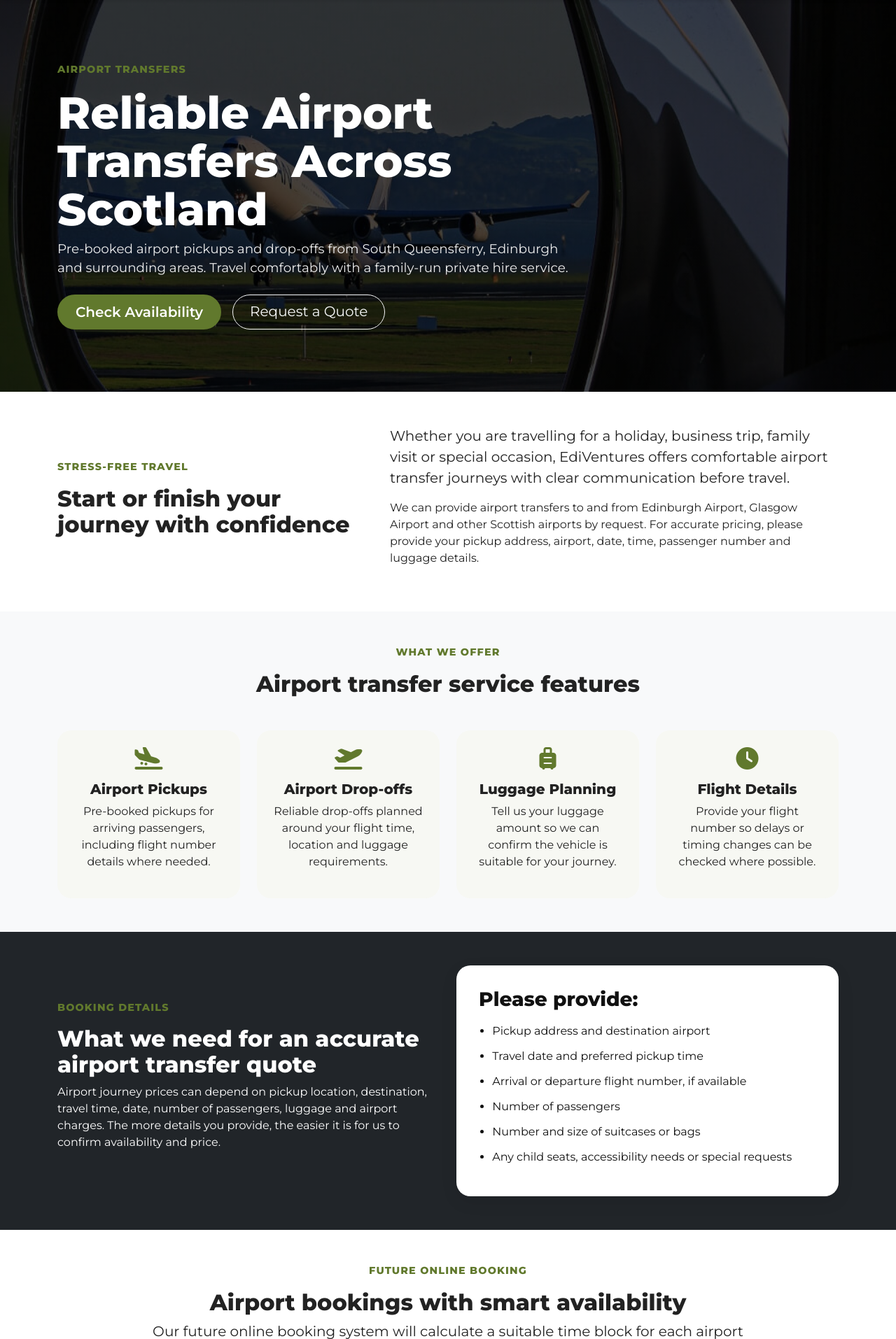
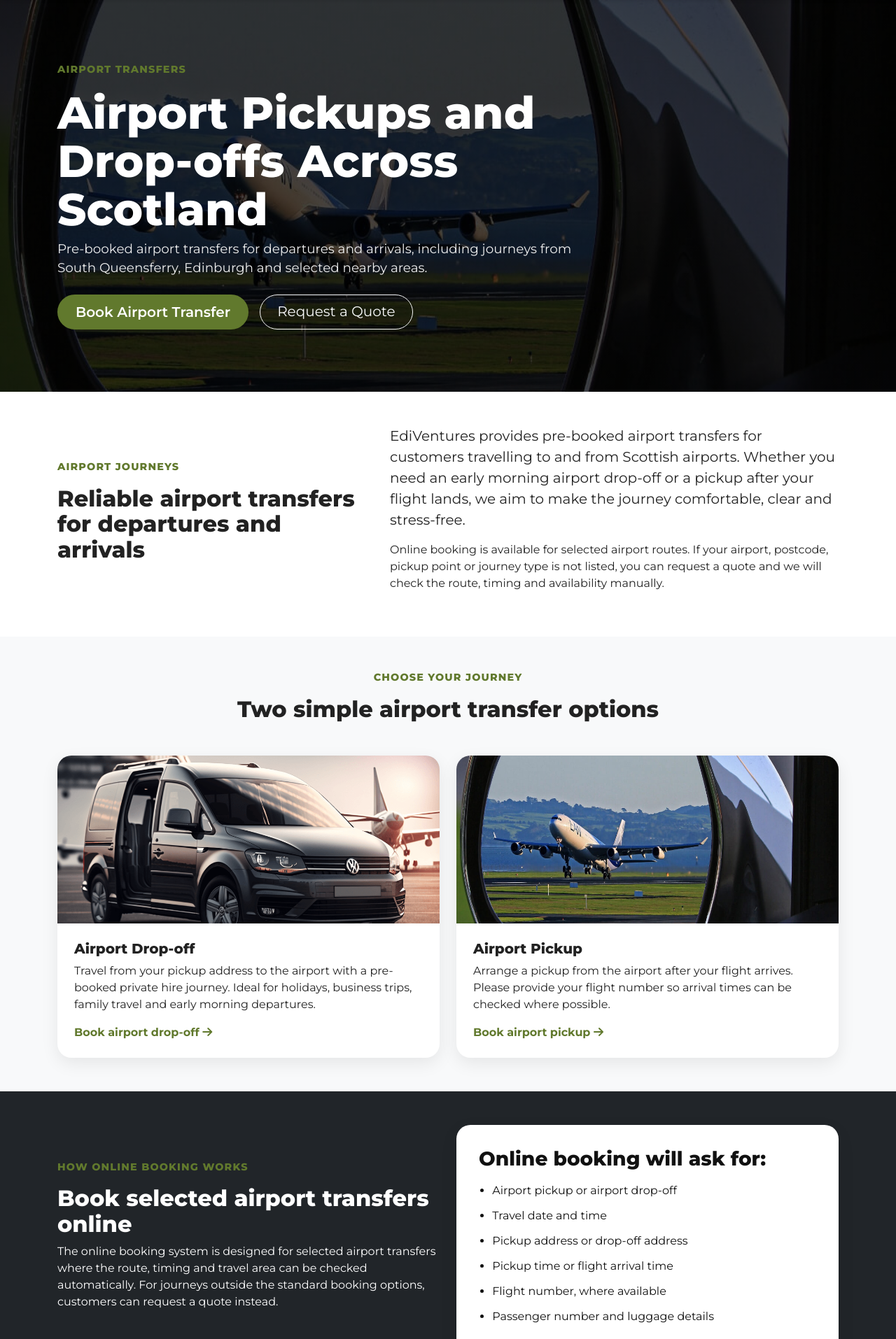
Before and after one commit to annasenen/ediventures, a PHP site: page /airport-transfers.php in a window 1280 px wide. Shown: the part 96-2010 px from the top of the page at 70% size. Run offline with PHP 8.4, Linux system fonts and the light colour scheme.

Commit message:
Update airport transfers wording and footer policy links

```diff
--- a/includes/footer.php
+++ b/includes/footer.php
@@ -55,6 +55,8 @@
                 <a href="/terms.php" class="footer-bottom-link">Terms & Conditions</a>
                 <span class="mx-2">|</span>
                 <a href="/cookies.php" class="footer-bottom-link">Cookie Policy</a>
+                <span class="mx-2">|</span>
+                <a href="/booking-policy.php" class="footer-bottom-link">Booking & Cancellation Policy</a>
             </div>
         </div>
     </div>
--- a/public/airport-transfers.php
+++ b/public/airport-transfers.php
@@ -1,6 +1,6 @@
 <?php
 $pageTitle = "Airport Transfers Scotland | EdiVentures Private Hire";
-$metaDescription = "Book reliable airport transfers with EdiVentures from South Queensferry, Edinburgh and across Scotland. Comfortable private hire journeys for airport pickups and drop-offs.";
+$metaDescription = "Book reliable airport transfers with EdiVentures from South Queensferry, Edinburgh and selected nearby areas. Comfortable private hire journeys for airport pickups and drop-offs.";
 $canonicalUrl = "https://www.ediventures.co.uk/airport-transfers";
 
 include __DIR__ . '/../includes/header.php';
@@ -14,13 +14,13 @@ include __DIR__ . '/../includes/nav.php';
             <div class="row align-items-center min-vh-50">
                 <div class="col-lg-8">
                     <p class="eyebrow mb-3">Airport Transfers</p>
-                    <h1 class="page-title">Reliable Airport Transfers Across Scotland</h1>
+                    <h1 class="page-title">Airport Pickups and Drop-offs Across Scotland</h1>
                     <p class="page-hero-text">
-                        Pre-booked airport pickups and drop-offs from South Queensferry, Edinburgh and surrounding areas.
-                        Travel comfortably with a family-run private hire service.
+                        Pre-booked airport transfers for departures and arrivals, including journeys from
+                        South Queensferry, Edinburgh and selected nearby areas.
                     </p>
                     <div class="d-flex flex-column flex-sm-row gap-3 mt-4">
-                        <a href="/availability.php" class="btn btn-brand btn-lg rounded-pill px-4">Check Availability</a>
+                        <a href="/airport-booking.php" class="btn btn-brand btn-lg rounded-pill px-4">Book Airport Transfer</a>
                         <a href="/quote.php" class="btn btn-outline-light btn-lg rounded-pill px-4">Request a Quote</a>
                     </div>
                 </div>
@@ -32,18 +32,19 @@ include __DIR__ . '/../includes/nav.php';
         <div class="container">
             <div class="row align-items-center gy-4">
                 <div class="col-lg-5">
-                    <p class="section-label">Stress-free travel</p>
-                    <h2 class="section-title">Start or finish your journey with confidence</h2>
+                    <p class="section-label">Airport journeys</p>
+                    <h2 class="section-title">Reliable airport transfers for departures and arrivals</h2>
                 </div>
                 <div class="col-lg-7">
                     <p class="lead">
-                        Whether you are travelling for a holiday, business trip, family visit or special occasion,
-                        EdiVentures offers comfortable airport transfer journeys with clear communication before travel.
+                        EdiVentures provides pre-booked airport transfers for customers travelling to and from
+                        Scottish airports. Whether you need an early morning airport drop-off or a pickup after
+                        your flight lands, we aim to make the journey comfortable, clear and stress-free.
                     </p>
                     <p>
-                        We can provide airport transfers to and from Edinburgh Airport, Glasgow Airport and other Scottish
-                        airports by request. For accurate pricing, please provide your pickup address, airport, date,
-                        time, passenger number and luggage details.
+                        Online booking is available for selected airport routes. If your airport, postcode,
+                        pickup point or journey type is not listed, you can request a quote and we will check the
+                        route, timing and availability manually.
                     </p>
                 </div>
             </div>
@@ -53,41 +54,37 @@ include __DIR__ . '/../includes/nav.php';
     <section class="py-5 bg-light">
         <div class="container">
             <div class="text-center mb-5">
-                <p class="section-label">What We Offer</p>
-                <h2 class="section-title">Airport transfer service features</h2>
+                <p class="section-label">Choose Your Journey</p>
+                <h2 class="section-title">Two simple airport transfer options</h2>
             </div>
 
             <div class="row g-4">
 
-                <div class="col-md-6 col-lg-3">
-                    <div class="feature-box text-center">
-                        <i class="fa-solid fa-plane-arrival"></i>
-                        <h3>Airport Pickups</h3>
-                        <p>Pre-booked pickups for arriving passengers, including flight number details where needed.</p>
+                <div class="col-md-6">
+                    <div class="service-card h-100">
+                        <img src="/assets/img/vehicle-airport-transfer.png" alt="Private hire vehicle for airport drop-off in Scotland">
+                        <div class="p-4">
+                            <h3>Airport Drop-off</h3>
+                            <p>
+                                Travel from your pickup address to the airport with a pre-booked private hire journey.
+                                Ideal for holidays, business trips, family travel and early morning departures.
+                            </p>
+                            <a href="/airport-booking.php?type=dropoff" class="text-link">Book airport drop-off <i class="fa-solid fa-arrow-right"></i></a>
+                        </div>
                     </div>
                 </div>
 
-                <div class="col-md-6 col-lg-3">
-                    <div class="feature-box text-center">
-                        <i class="fa-solid fa-plane-departure"></i>
-                        <h3>Airport Drop-offs</h3>
-                        <p>Reliable drop-offs planned around your flight time, location and luggage requirements.</p>
-                    </div>
-                </div>
-
-                <div class="col-md-6 col-lg-3">
-                    <div class="feature-box text-center">
-                        <i class="fa-solid fa-suitcase-rolling"></i>
-                        <h3>Luggage Planning</h3>
-                        <p>Tell us your luggage amount so we can confirm the vehicle is suitable for your journey.</p>
-                    </div>
-                </div>
-
-                <div class="col-md-6 col-lg-3">
-                    <div class="feature-box text-center">
-                        <i class="fa-solid fa-clock"></i>
-                        <h3>Flight Details</h3>
-                        <p>Provide your flight number so delays or timing changes can be checked where possible.</p>
+                <div class="col-md-6">
+                    <div class="service-card h-100">
+                        <img src="/assets/img/passenger-plane-airport-transfer.jpg" alt="Airport pickup service for arriving passengers in Scotland">
+                        <div class="p-4">
+                            <h3>Airport Pickup</h3>
+                            <p>
+                                Arrange a pickup from the airport after your flight arrives. Please provide your
+                                flight number so arrival times can be checked where possible.
+                            </p>
+                            <a href="/airport-booking.php?type=pickup" class="text-link">Book airport pickup <i class="fa-solid fa-arrow-right"></i></a>
+                        </div>
                     </div>
                 </div>
 
@@ -99,25 +96,25 @@ include __DIR__ . '/../includes/nav.php';
         <div class="container">
             <div class="row align-items-center gy-5">
                 <div class="col-lg-6">
-                    <p class="section-label text-brand">Booking Details</p>
-                    <h2 class="section-title">What we need for an accurate airport transfer quote</h2>
+                    <p class="section-label text-brand">How Online Booking Works</p>
+                    <h2 class="section-title">Book selected airport transfers online</h2>
                     <p>
-                        Airport journey prices can depend on pickup location, destination, travel time, date,
-                        number of passengers, luggage and airport charges. The more details you provide, the easier
-                        it is for us to confirm availability and price.
+                        The online booking system is designed for selected airport transfers where the route,
+                        timing and travel area can be checked automatically. For journeys outside the standard
+                        booking options, customers can request a quote instead.
                     </p>
                 </div>
 
                 <div class="col-lg-6">
                     <div class="details-box">
-                        <h3>Please provide:</h3>
+                        <h3>Online booking will ask for:</h3>
                         <ul>
-                            <li>Pickup address and destination airport</li>
-                            <li>Travel date and preferred pickup time</li>
-                            <li>Arrival or departure flight number, if available</li>
-                            <li>Number of passengers</li>
-                            <li>Number and size of suitcases or bags</li>
-                            <li>Any child seats, accessibility needs or special requests</li>
+                            <li>Airport pickup or airport drop-off</li>
+                            <li>Travel date and time</li>
+                            <li>Pickup address or drop-off address</li>
+                            <li>Pickup time or flight arrival time</li>
+                            <li>Flight number, where available</li>
+                            <li>Passenger number and luggage details</li>
                         </ul>
                     </div>
                 </div>
@@ -128,11 +125,11 @@ include __DIR__ . '/../includes/nav.php';
     <section class="py-5 bg-white">
         <div class="container">
             <div class="text-center mb-5">
-                <p class="section-label">Future Online Booking</p>
-                <h2 class="section-title">Airport bookings with smart availability</h2>
+                <p class="section-label">Availability and Timing</p>
+                <h2 class="section-title">Realistic journey time built into the booking</h2>
                 <p class="lead mx-auto tour-intro">
-                    Our future online booking system will calculate a suitable time block for each airport journey,
-                    helping to avoid overlapping bookings and allowing realistic travel time between journeys.
+                    Airport transfers need more than the pickup time alone. The booking system includes travel
+                    time and buffer time.
                 </p>
             </div>
 
@@ -141,24 +138,24 @@ include __DIR__ . '/../includes/nav.php';
                 <div class="col-md-4">
                     <div class="step-box">
                         <span>1</span>
-                        <h3>Select Airport Journey</h3>
-                        <p>Choose pickup or drop-off, airport, date, time and passenger details.</p>
+                        <h3>Choose Journey</h3>
+                        <p>Select airport pickup or drop-off, then enter your travel date and journey details.</p>
                     </div>
                 </div>
 
                 <div class="col-md-4">
                     <div class="step-box">
                         <span>2</span>
-                        <h3>Check Availability</h3>
-                        <p>The system will check if the journey time is available, including travel and buffer time.</p>
+                        <h3>Create Account</h3>
+                        <p>Create or log in to your account so your booking details and confirmation can be saved securely.</p>
                     </div>
                 </div>
 
                 <div class="col-md-4">
                     <div class="step-box">
                         <span>3</span>
-                        <h3>Pay Deposit</h3>
-                        <p>Pay a secure online deposit to confirm the booking, with the balance paid to the driver.</p>
+                        <h3>Confirm with Deposit</h3>
+                        <p>Confirm selected bookings with a secure online deposit, with the balance paid to the driver.</p>
                     </div>
                 </div>
 
@@ -166,15 +163,32 @@ include __DIR__ . '/../includes/nav.php';
         </div>
     </section>
 
-    <section class="final-cta text-white text-center">
+    <section class="py-5 bg-light">
         <div class="container">
-            <h2 class="fw-bold mb-3">Need an airport transfer?</h2>
-            <p class="lead mb-4">
-                Send us your airport, pickup details, date, time, passenger number and luggage information.
-            </p>
-            <div class="d-flex flex-column flex-sm-row gap-3 justify-content-center">
-                <a href="/quote.php" class="btn btn-light btn-lg rounded-pill px-5">Request a Quote</a>
-                <a href="https://api.whatsapp.com/send?phone=447944267723" class="btn btn-outline-light btn-lg rounded-pill px-5">WhatsApp Us</a>
+            <div class="row align-items-center gy-4">
+                <div class="col-lg-6">
+                    <p class="section-label">Not Listed?</p>
+                    <h2 class="section-title">Need a different airport or pickup area?</h2>
+                    <p>
+                        If your airport, postcode, pickup area or journey details are not available in the online
+                        booking options, please request a quote. This helps us check the distance, timing, luggage
+                        space and availability properly before confirming.
+                    </p>
+                </div>
+
+                <div class="col-lg-6">
+                    <div class="custom-tour-box">
+                        <h3>Request a manual quote</h3>
+                        <p>
+                            Use the quote form or WhatsApp us with your date, time, pickup point, airport, passenger
+                            number, luggage details and flight number if relevant.
+                        </p>
+                        <div class="d-flex flex-column flex-sm-row gap-3">
+                            <a href="/quote.php" class="btn btn-brand rounded-pill px-4">Request a Quote</a>
+                            <a href="https://api.whatsapp.com/send?phone=447944267723" class="btn btn-outline-dark rounded-pill px-4">WhatsApp Us</a>
+                        </div>
+                    </div>
+                </div>
             </div>
         </div>
     </section>
```
Also changed, not shown: public/assets/img/further_info3.png (added).
